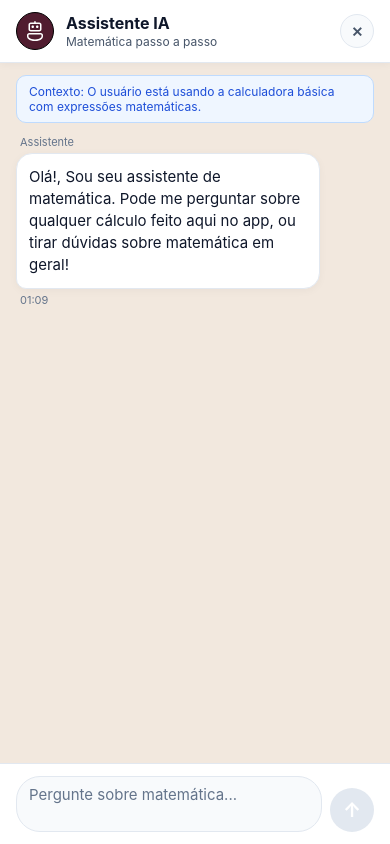
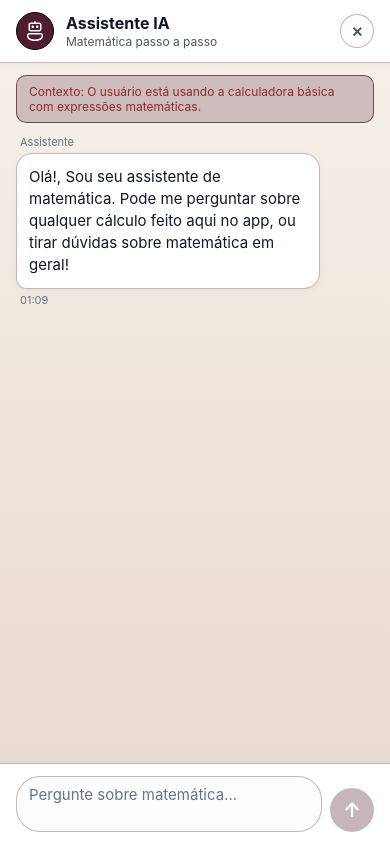
Before and after one commit to KauaCruzPereira/SolverEquacoes, a React Native app: screen / in a window 390 px wide. Both pictures are taken after a click on the element 347 px from the left and 801 px from the top of the page. Built offline with nearby package versions, Linux system fonts and the light colour scheme.

Commit message:
fix - change theme colors

```diff
--- a/App.tsx
+++ b/App.tsx
@@ -1,29 +1,29 @@
-import React, { useRef, useState, useEffect, useCallback } from "react";
+import React, { useCallback, useEffect, useRef, useState } from "react";
 import {
-  SafeAreaView,
+  Animated,
+  Platform,
   ScrollView,
+  StatusBar,
+  StyleSheet,
+  Text,
+  TouchableOpacity,
   View,
-  Text,
-  StyleSheet,
-  StatusBar,
-  Platform,
-  TouchableOpacity,
-  Animated,
 } from "react-native";
 import { TabBar, TabId } from "./src/components";
-import { colors, spacing, radius } from "./src/theme";
+import { colors, radius, spacing } from "./src/theme";
 
+import Sparkles from "./src/assets/svg/sparkles";
+import CalculatorScreen from "./src/screens/CalculatorScreen";
+import ChatModal from "./src/screens/ChatModal";
+import ExponentialScreen from "./src/screens/ExponentialScreen";
 import LinearScreen from "./src/screens/LinearScreen";
-import QuadraticScreen from "./src/screens/QuadraticScreen";
-import SistemaScreen from "./src/screens/SistemaScreen";
 import PAScreen from "./src/screens/PAScreen";
 import PGScreen from "./src/screens/PGScreen";
-import ExponentialScreen from "./src/screens/ExponentialScreen";
 import PorcentagemScreen from "./src/screens/PorcentagemScreen";
+import QuadraticScreen from "./src/screens/QuadraticScreen";
 import Regra3Screen from "./src/screens/Regra3Screen";
-import CalculatorScreen from "./src/screens/CalculatorScreen";
-import Sparkles from "./src/assets/svg/sparkles";
-import ChatModal from "./src/screens/ChatModal";
+import SistemaScreen from "./src/screens/SistemaScreen";
+import { LinearGradient } from "expo-linear-gradient";
 
 const TAB_CONTEXT: Record<TabId, string> = {
   calc: "O usuário está usando a calculadora básica com expressões matemáticas.",
@@ -103,7 +103,10 @@ export default function App() {
   }, []);
 
   return (
-    <SafeAreaView style={styles.safe}>
+    <LinearGradient
+      colors={["#F7F1EB", "#EFE5DC", "#E6D8CC"]}
+      style={{ flex: 1 }}
+    >
       <StatusBar barStyle="dark-content" backgroundColor={colors.background} />
 
       <View style={styles.header}>
@@ -158,15 +161,11 @@ export default function App() {
         onClose={() => setChatVisible(false)}
         mathContext={TAB_CONTEXT[activeTab]}
       />
-    </SafeAreaView>
+    </LinearGradient>
   );
 }
 
 const styles = StyleSheet.create({
-  safe: {
-    flex: 1,
-    backgroundColor: colors.background,
-  },
   header: {
     paddingHorizontal: spacing.lg,
     paddingTop: spacing.lg,
@@ -218,7 +217,7 @@ const styles = StyleSheet.create({
     shadowRadius: 8,
     elevation: 4,
     borderWidth: 3,
-    borderColor: colors.border,
+    borderColor: "white",
   },
   hintBubble: {
     position: "absolute",
--- a/package.json
+++ b/package.json
@@ -16,6 +16,7 @@
   "private": true,
   "dependencies": {
     "expo": "^54.0.35",
+    "expo-linear-gradient": "~15.0.8",
     "expo-status-bar": "~3.0.9",
     "react": "19.1.0",
     "react-dom": "19.1.0",
--- a/src/screens/ChatModal.tsx
+++ b/src/screens/ChatModal.tsx
@@ -13,6 +13,7 @@ import {
 } from "react-native";
 import { colors, spacing, radius, typography } from "../theme";
 import ChatBotIcon from "../assets/svg/chatbot";
+import { LinearGradient } from "expo-linear-gradient";
 
 interface Message {
   id: string;
@@ -144,7 +145,10 @@ export default function ChatModal({
         style={styles.flex}
         behavior={Platform.OS === "ios" ? "padding" : "height"}
       >
-        <View style={styles.container}>
+        <LinearGradient
+          colors={["#F7F1EB", "#EFE5DC", "#E6D8CC"]}
+          style={{ flex: 1 }}
+        >
           <View style={styles.header}>
             <View style={styles.headerLeft}>
               <View style={styles.avatarDot}>
@@ -241,7 +245,7 @@ export default function ChatModal({
               <Text style={styles.sendBtnText}>↑</Text>
             </TouchableOpacity>
           </View>
-        </View>
+        </LinearGradient>
       </KeyboardAvoidingView>
     </Modal>
   );
@@ -310,16 +314,16 @@ const styles = StyleSheet.create({
   contextPill: {
     marginHorizontal: spacing.lg,
     marginTop: spacing.md,
-    backgroundColor: "#EFF6FF",
+    backgroundColor: "#501c2f3a",
     borderWidth: 1,
-    borderColor: "#BFDBFE",
+    borderColor: "#501c2fbb",
     borderRadius: radius.sm,
     paddingHorizontal: spacing.md,
     paddingVertical: spacing.sm,
   },
   contextText: {
     fontSize: 12,
-    color: "#1D4ED8",
+    color: "#8a2b2b",
   },
   messages: {
     flex: 1,
--- a/src/screens/Regra3Screen.tsx
+++ b/src/screens/Regra3Screen.tsx
@@ -135,8 +135,8 @@ const styles = StyleSheet.create({
     color: colors.textPrimary,
   },
   inputResult: {
-    backgroundColor: "#E6F1FB",
-    borderColor: "#B5D4F4",
+    backgroundColor: "#501c2f52",
+    borderColor: "#501c2fa9",
   },
   description: {
     fontSize: 13,
--- a/src/theme/index.ts
+++ b/src/theme/index.ts
@@ -2,7 +2,7 @@ export const colors = {
   primary: "#501C2F",
   background: "#F2E8DE",
   card: "#FFFFFF",
-  border: "#E2E8F0",
+  border: "#501c2f52",
   borderStrong: "#CBD5E1",
   textPrimary: "#0F172A",
   textSecondary: "#475569",
@@ -16,7 +16,7 @@ export const colors = {
   errorText: "#991B1B",
   tabActiveBg: "#600324",
   tabActiveText: "#FFFFFF",
-  inputBg: "#F8FAFC",
+  inputBg: "#fcf8f848",
 };
 
 export const spacing = {
```
Also changed, not shown: 1 other file (tests, documents, lock files or other folders).
